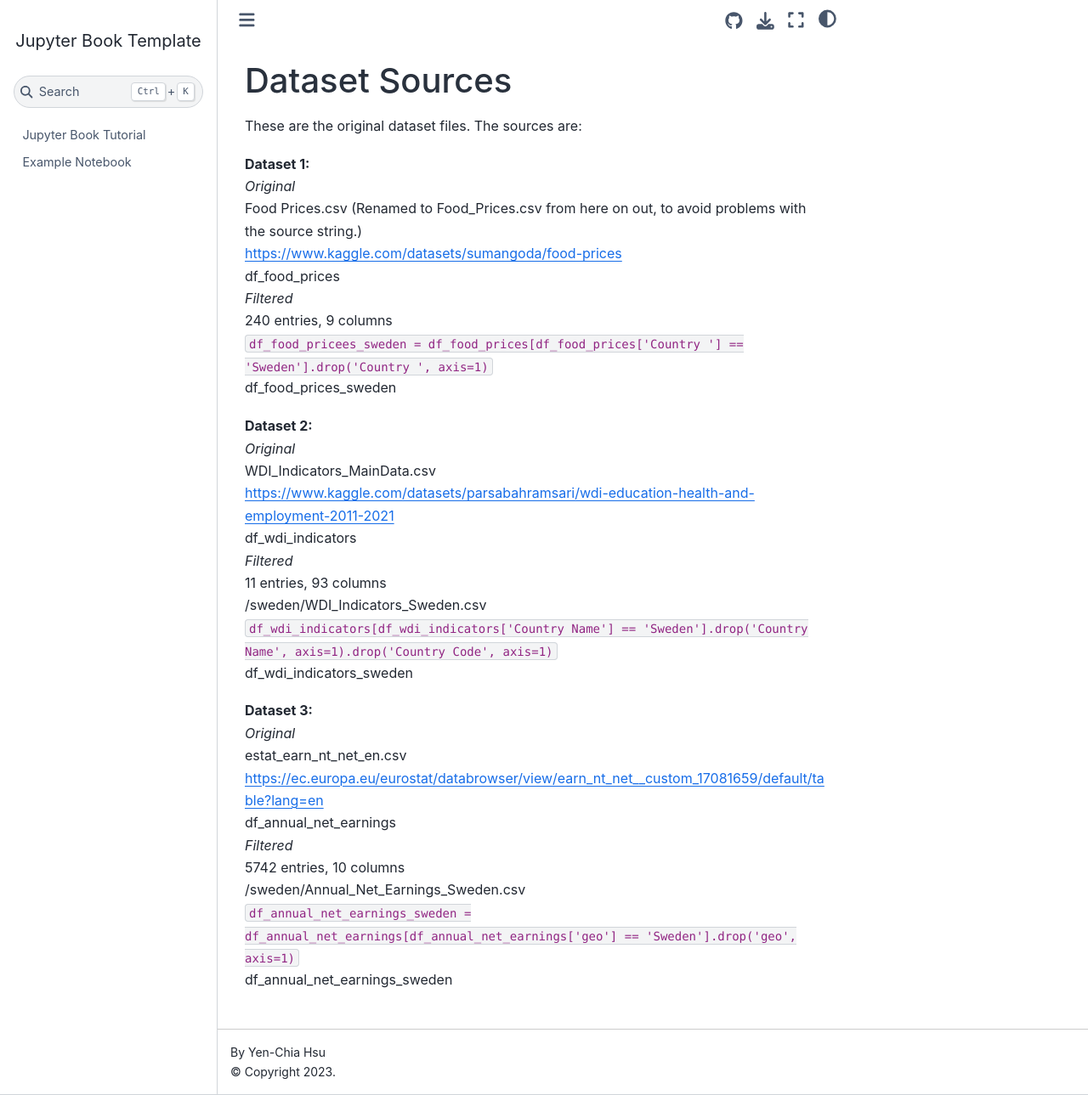
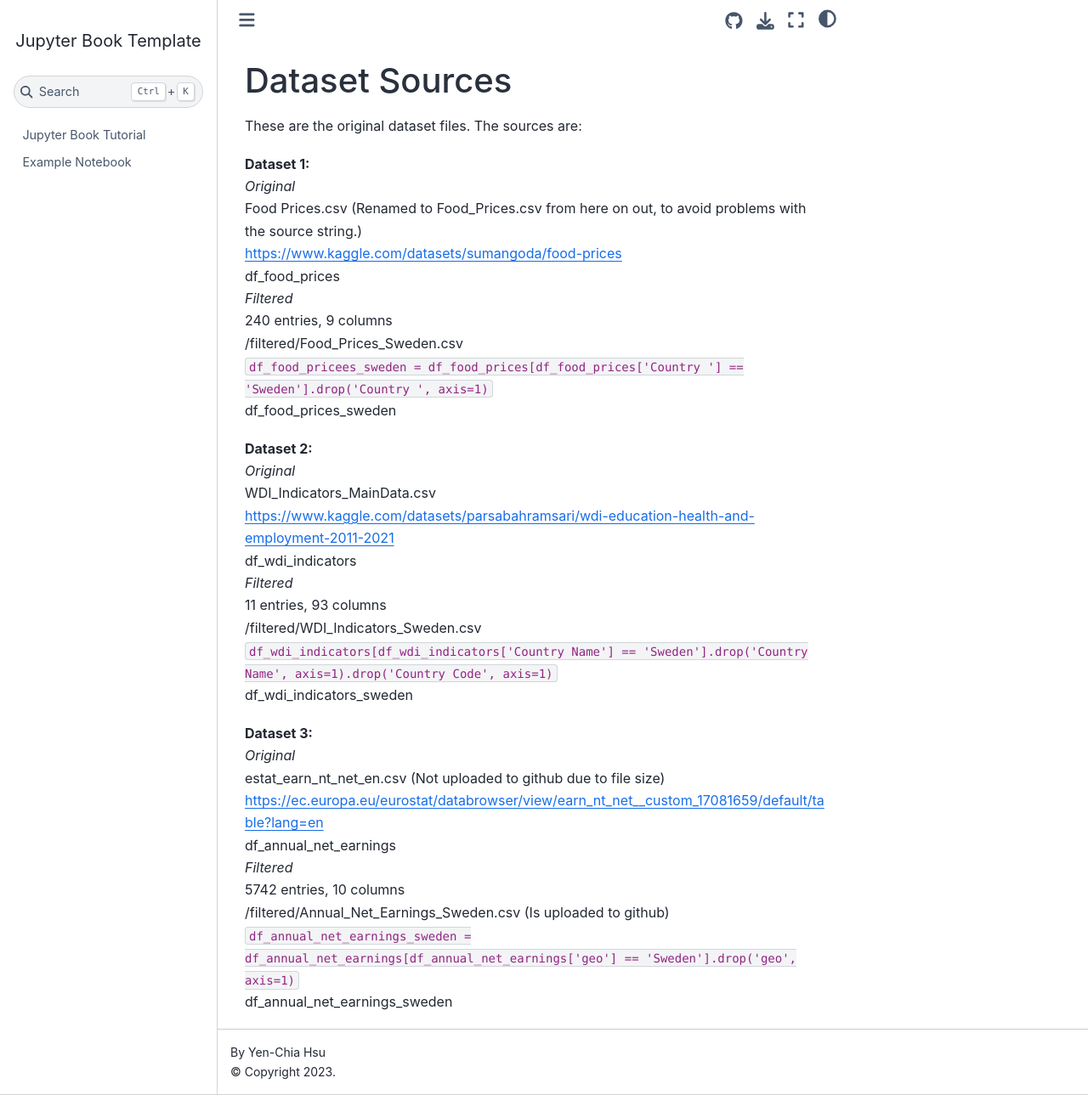
Before and after one commit to prox05/IV-KI-2025, a Jupyter Book: the page built from docs/dataset_sources/info.md, in a window 1280 px wide and 1289 px high. Shown: the whole window at 85% size. Built offline with Jupyter Book 1.0.4 settings and Sphinx 7.4.7 and the Sphinx Book theme 1.1.4, drawn with Linux system fonts in a browser that asks for light colours; comment, search, counter and statistics services are not loaded.

Commit message:
Update info.md
Corrected directories in the text

```diff
--- a/docs/dataset_sources/info.md
+++ b/docs/dataset_sources/info.md
@@ -9,6 +9,7 @@ https://www.kaggle.com/datasets/sumangoda/food-prices  <br>
 df_food_prices  <br>
 *Filtered*  <br>
 240 entries, 9 columns  <br>
+/filtered/Food_Prices_Sweden.csv  <br>
 `df_food_pricees_sweden = df_food_prices[df_food_prices['Country '] == 'Sweden'].drop('Country ', axis=1)`  <br>
 df_food_prices_sweden  <br>
 
@@ -19,17 +20,17 @@ https://www.kaggle.com/datasets/parsabahramsari/wdi-education-health-and-employm
 df_wdi_indicators  <br>
 *Filtered*  <br>
 11 entries, 93 columns  <br>
-/sweden/WDI_Indicators_Sweden.csv  <br>
+/filtered/WDI_Indicators_Sweden.csv  <br>
 `df_wdi_indicators[df_wdi_indicators['Country Name'] == 'Sweden'].drop('Country Name', axis=1).drop('Country Code', axis=1)`  <br>
 df_wdi_indicators_sweden  <br>
 
 **Dataset 3:**  <br>
 *Original*  <br>
-estat_earn_nt_net_en.csv  <br>
+estat_earn_nt_net_en.csv (Not uploaded to github due to file size) <br>
 https://ec.europa.eu/eurostat/databrowser/view/earn_nt_net__custom_17081659/default/table?lang=en  <br>
 df_annual_net_earnings  <br>
 *Filtered*  <br>
 5742 entries, 10 columns  <br>
-/sweden/Annual_Net_Earnings_Sweden.csv  <br>
+/filtered/Annual_Net_Earnings_Sweden.csv (Is uploaded to github) <br>
 `df_annual_net_earnings_sweden = df_annual_net_earnings[df_annual_net_earnings['geo'] == 'Sweden'].drop('geo', axis=1)`  <br>
 df_annual_net_earnings_sweden  <br>
```
